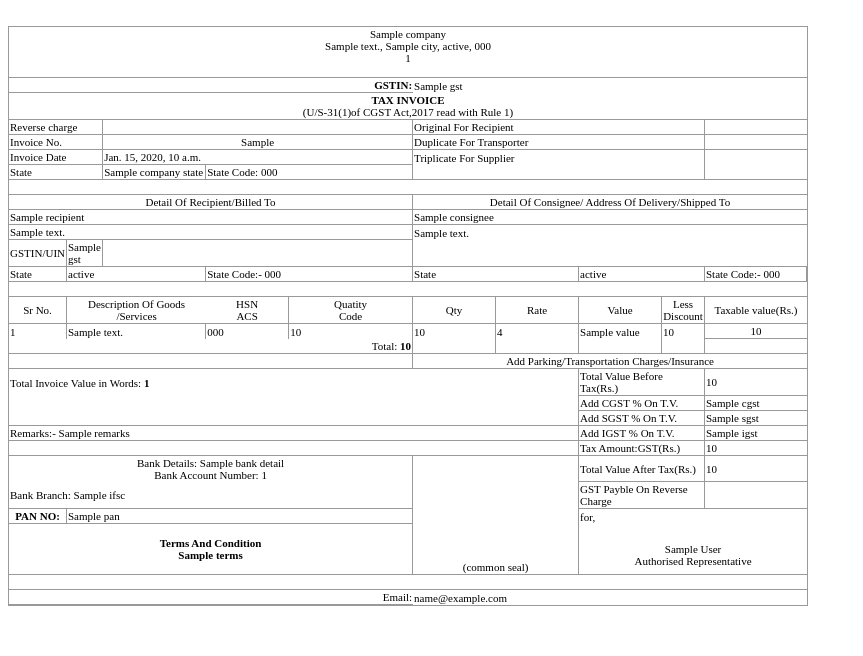
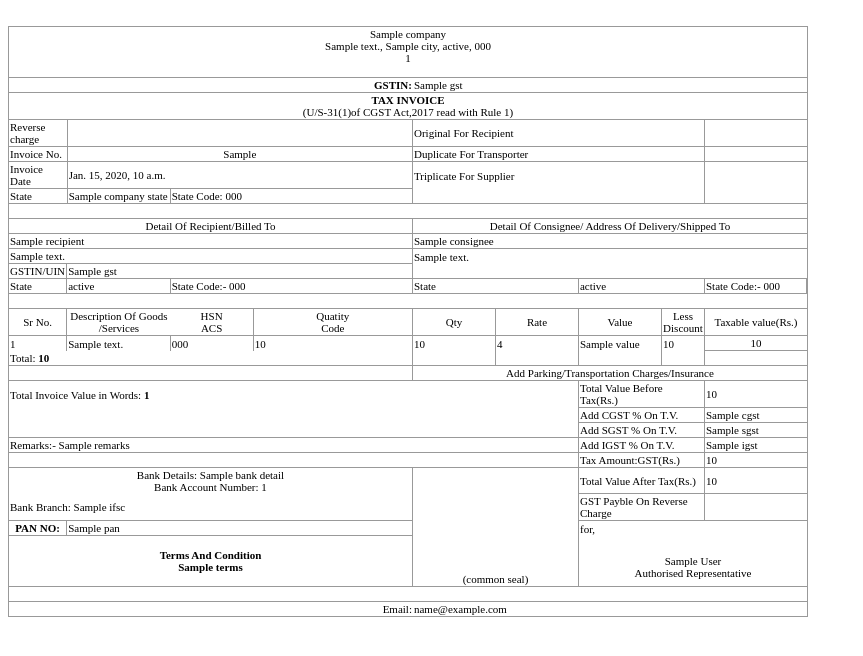
Before and after one commit to elixir14/handy-gst, a Django app: template frontend/templates/frontend/bill.html in a window 1280 px wide. Shown: the top 656 px of the page, without its empty margins (0-863 px from the left). Run offline with Django 3.2, Linux system fonts and the light colour scheme; the template is opened without the code that fills it: most values are stand-ins (such as "Sample title", 1, 10 or a date in 2020).

Commit message:
handy-gst bug fixing

```diff
--- a/bill/views.py
+++ b/bill/views.py
@@ -53,11 +53,12 @@ def generate_pdf(request, id=None):
         # html_string = render_to_string('frontend/gst_bill.html', context=data)
         html_string = render_to_string('frontend/bill.html', context=data)
         html = HTML(string=html_string)
-        pdf_file = html.write_pdf(stylesheets=[CSS(settings.STATIC_ROOT + '//frontend//css//gst_bill_style.css')])
+        pdf_file = html.write_pdf()
+        # pdf_file = html.write_pdf(stylesheets=[CSS(settings.STATIC_ROOT + '//frontend//css//gst_bill_style.css')])
 
         # Creating http response
         response = HttpResponse(pdf_file, content_type='application/pdf;')
-        response['Content-Disposition'] = 'inline; filename=invoice_%s.pdf' % invoice_object.id
+        response['Content-Disposition'] = 'inline; filename=%s.pdf' % invoice_object.invoice_no
         return response
     else:
         return HttpResponse("No Invoice")
--- a/company/views.py
+++ b/company/views.py
@@ -25,7 +25,7 @@ def company_profile(request):
                               {'form': company_form, 'states': state, 'error_message': item.errors})
         if (request.POST and company_form.is_valid() and contact_form.is_valid() and
                 address_form.is_valid() and bank_form.is_valid() and tax_form.is_valid()):
-            print (request.user.id)
+            # print (request.user.id)
             contact_instance = contact_form.save()
             profile = company_form.save(commit=False)
             address_instance = address_form.save()
--- a/frontend/templates/frontend/bill.html
+++ b/frontend/templates/frontend/bill.html
@@ -13,9 +13,8 @@
                 {{ contact_detail.phone_number }}</br></br></td>
 </tr>
 
-
 <tr><td colspan = "5" style="border-bottom:1px solid #999999;text-align:right;"><b>GSTIN:</b></td>
-        <td colspan="5">{{ company.gst }}</td>
+        <td colspan="5" style="border-bottom:1px solid #999999;">{{ company.gst }}</td>
 </tr>
 <tr><td colspan = "10" align="center" style="border-bottom:1px solid #999999;text-align:center;"><b>TAX INVOICE</b></br>(U/S-31(1)of CGST Act,2017 read with Rule 1) </td>
 </tr>
@@ -65,8 +64,8 @@
 </tr>
 <tr>
         <td style="border-bottom:1px solid #999999;border-right:1px solid #999999;">GSTIN/UIN</td>
-        <td style="border-bottom:1px solid #999999;border-right:1px solid #999999;"> {{ client.gst }}</td>
-        <td colspan = "3" style="border-bottom:1px solid #999999;border-right:1px solid #999999;"></td>
+        <td colspan=2 style="border-bottom:1px solid #999999;"> {{ client.gst }}</td>
+        <td colspan = "2" style="border-bottom:1px solid #999999;border-right:1px solid #999999;"></td>
         <td colspan = "5" style="border-bottom:1px solid #999999;"></td>
 
 </tr>
@@ -108,7 +107,7 @@
 
 
 <tr>
-        <td colspan = "5"align="right"style="border-right:1px solid #999999; border-bottom:1px solid #999999;">Total: <b>{{ invoice.grand_total }}</b></td>
+        <td colspan="5" style="border-right:1px solid #999999; border-bottom:1px solid #999999;">Total: <b>{{ invoice.grand_total }}</b></td>
         <td style="border-right:1px solid #999999; border-bottom:1px solid #999999;"></td>
         <td style="border-right:1px solid #999999; border-bottom:1px solid #999999;"></td>
         <td style="border-right:1px solid #999999; border-bottom:1px solid #999999;"></td>
@@ -194,7 +193,7 @@
 
 <tr><td colspan = "10"style="border-bottom:1px solid #999999;"></br></td></tr>
 
-<tr><td colspan = "5" align="center" style="border-bottom:1px solid #999999;text-align:right;">
+<tr><td colspan = "5" align="center" style="text-align:right;">
         Email:</td><td colspan="5"> {{ contact_detail.email }} </td></tr>
 
 
```
Also changed, not shown: frontend/templates/frontend/company_profile.html (+4 -4 lines), frontend/templates/frontend/customer_profile.html (+5 -3 lines).
